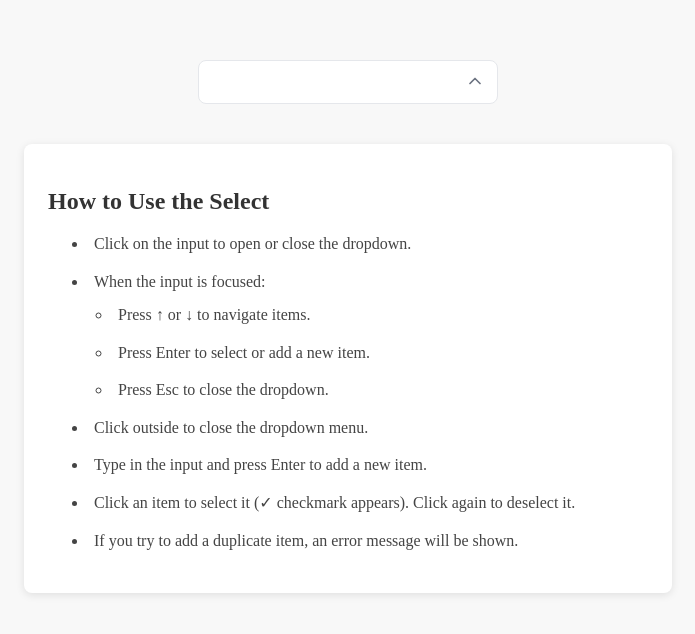
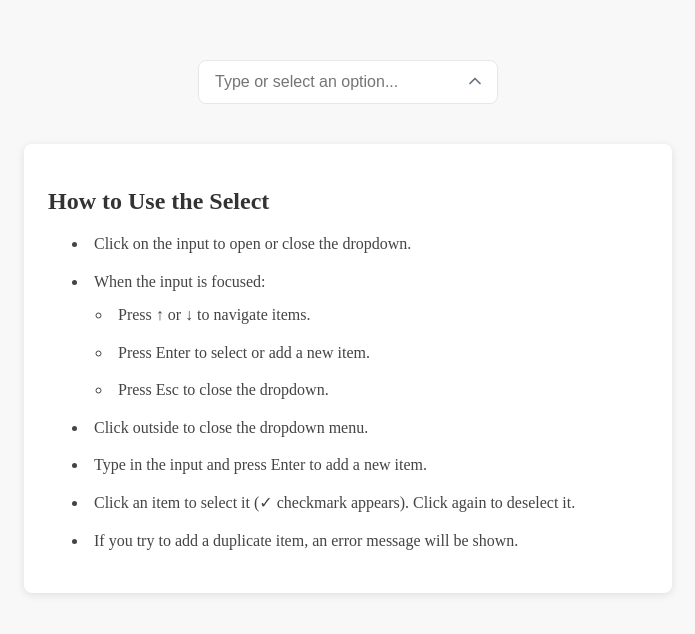
Before and after one commit to ehsansh/multi-select-component, a React (Vite) app: page / in a window 1280 px wide. Shown: the top 634 px of the page, without its empty margins (292-987 px from the left). Built offline with nearby package versions, Linux system fonts and the light colour scheme.

Commit message:
Change page title and add placeholder to input

```diff
--- a/index.html
+++ b/index.html
@@ -4,7 +4,7 @@
         <meta charset="UTF-8" />
         <link rel="icon" type="image/svg+xml" href="/vite.svg" />
         <meta name="viewport" content="width=device-width, initial-scale=1.0" />
-        <title>Vite + React + TS</title>
+        <title>Select Component Demo</title>
     </head>
     <body>
         <div id="root"></div>
--- a/src/components/InputComponent/InputComponent.tsx
+++ b/src/components/InputComponent/InputComponent.tsx
@@ -47,6 +47,7 @@ const InputComponent = ({
     return (
         <div onClick={() => setIsDropDownOpen((prev: boolean) => !prev)} className={styles.wrapper}>
             <input
+                placeholder="Type or select an option..."
                 onKeyDown={handleKeyDown}
                 ref={inputRef}
                 autoComplete="off"
```
